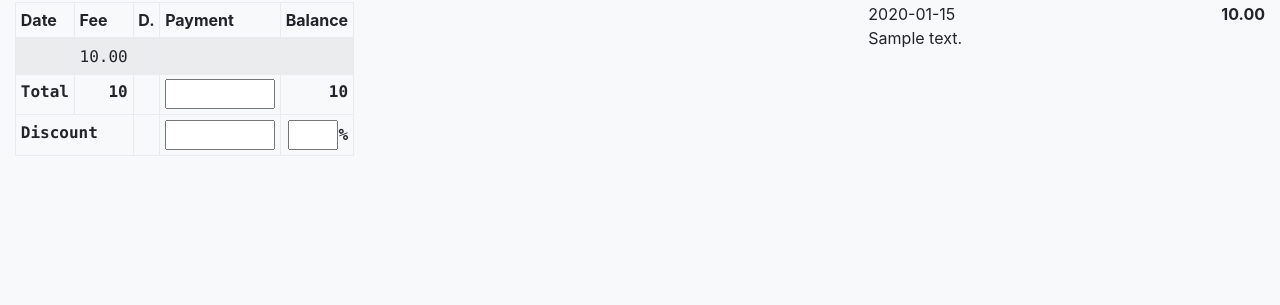
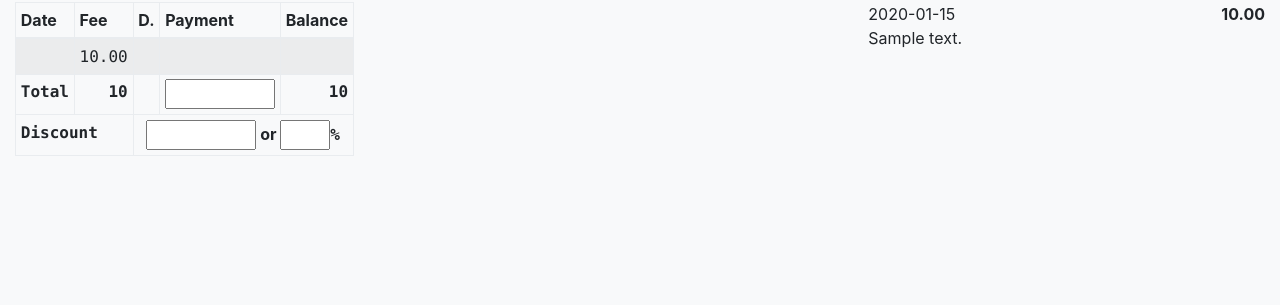
Before and after one commit to jackbravo/condorest-django, a Django app: template templates/revenue/create_receipt.html in a window 1280 px wide. Shown: the part 144-449 px from the top of the page. Run offline with Django 3.2, Linux system fonts and the light colour scheme; tables that the repository leaves empty hold one stand-in row (values such as "Sample post"); the template is opened without the code that fills it: values that come from a table or form of the project are taken from there, most other values are stand-ins (such as "Sample title", 1, 10 or a date in 2020); some libraries are stand-ins or nearby versions.

Commit message:
Reformat discount row presentation. You can either discount an amount or a rate

```diff
--- a/templates/revenue/create_receipt.html
+++ b/templates/revenue/create_receipt.html
@@ -40,9 +40,11 @@
             </tr>
             <tr class="discount-row">
                 <th colspan="2"><samp>Discount</samp></th>
-                <th class="text-right"><samp class=""></samp></th>
-                <th class="text-right"><samp class="fee-discount"><input class="text-right" title="discount" style="width: 110px"></samp></th>
-                <th class="text-right"><samp class="fee-discount-rate"><input class="text-right" title="discount-rate" style="width: 50px">%</samp></th>
+                <th colspan="3" class="text-center">
+                    <samp class="fee-discount"><input class="text-right" title="discount" style="width: 110px"></samp>
+                    or
+                    <samp class="fee-discount-rate"><input class="text-right" title="discount-rate" style="width: 50px">%</samp>
+                </th>
             </tr>
         </tfoot>
         </table>
```
